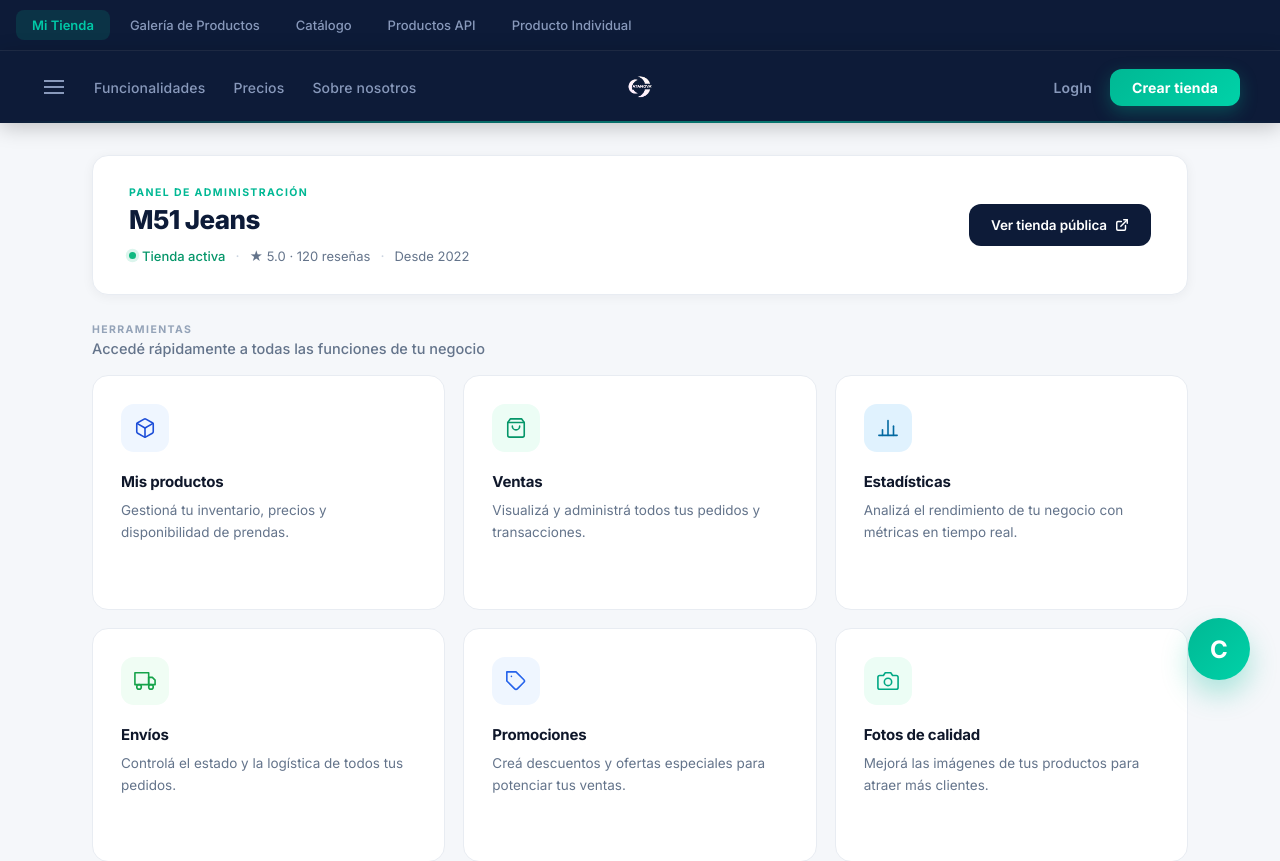
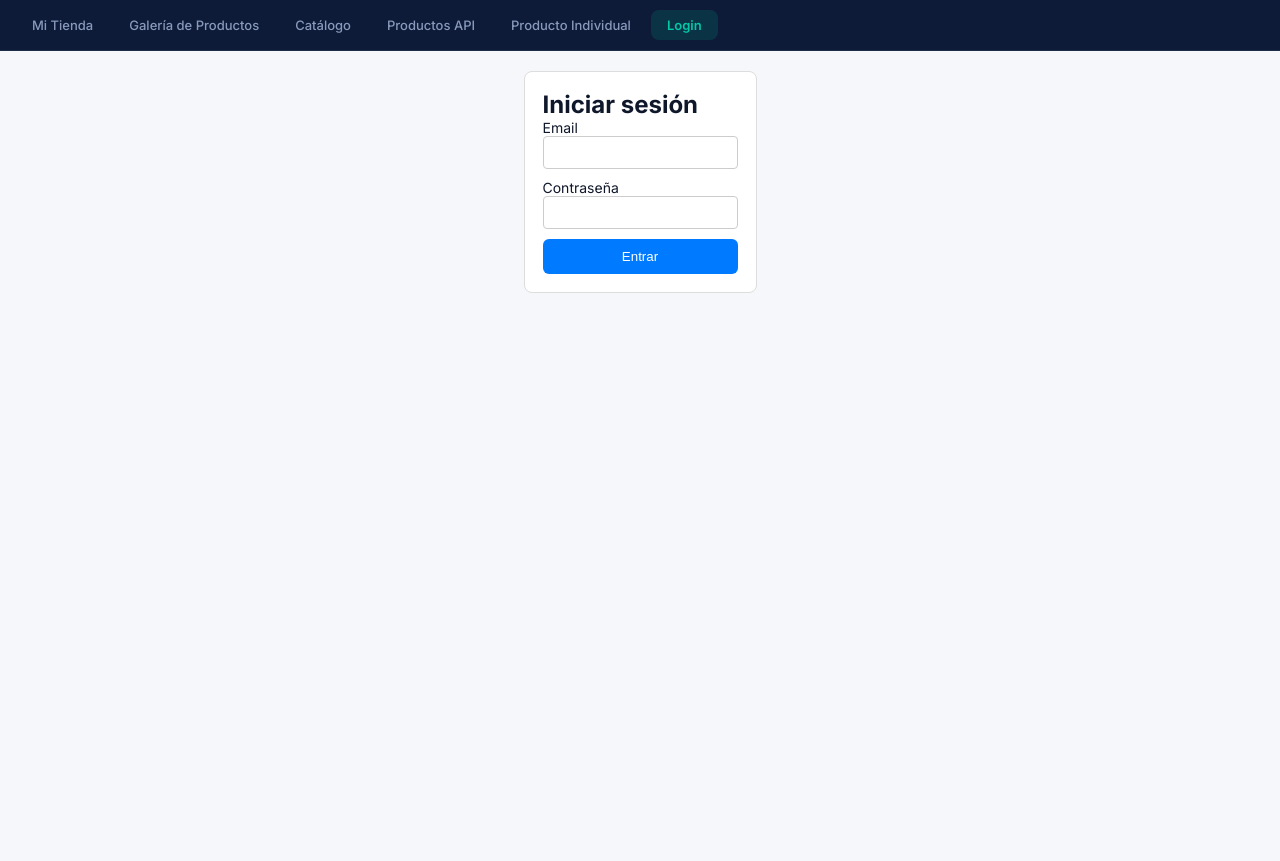
Before and after one commit to tomas-goldentul/Catanova-Frontend, a React (Vite) app: page / in a window 1280 px wide. Shown: the top 861 px of the page. After the commit the page ends 800 px from the top, so only its background shows below. Built offline with nearby package versions, Linux system fonts and the light colour scheme; no server answers.

Commit message:
Creacion de un login simple. No se puede cambiar de pestaña si no esta logeado

```diff
--- a/package.json
+++ b/package.json
@@ -10,6 +10,7 @@
     "preview": "vite preview"
   },
   "dependencies": {
+    "axios": "^1.18.1",
     "react": "^19.2.6",
     "react-dom": "^19.2.6",
     "react-icons": "^5.6.0"
--- a/src/App.jsx
+++ b/src/App.jsx
@@ -1,13 +1,25 @@
-import { useState } from 'react';
+import { useState, useEffect } from 'react';
 import './App.css';
 import MiTienda from './components/MiTienda/MiTienda';
 import GaleriaProductos from './components/GaleriaProductos/GaleriaProductos';
 import Catalogo from './components/Catalogo/Catalogo';
 import Productos from './components/Productos/productos';
 import Producto from './components/Producto/Producto';
+import Login from './components/Login/Login';
 
 function App() {
-  const [tab, setTab] = useState('tienda');
+  const [tab, setTab] = useState('login');
+  const [authenticated, setAuthenticated] = useState(false);
+
+  useEffect(() => {
+    // Always start unauthenticated: clear any stored token/user and force login
+    try {
+      localStorage.removeItem('token');
+      localStorage.removeItem('user');
+    } catch (e) {}
+    setAuthenticated(false);
+    setTab('login');
+  }, []);
 
   return (
     <div className="app-container">
@@ -16,6 +28,7 @@ function App() {
           type="button"
           className={tab === 'tienda' ? 'tab active' : 'tab'}
           onClick={() => setTab('tienda')}
+          disabled={!authenticated}
         >
           Mi Tienda
         </button>
@@ -23,6 +36,7 @@ function App() {
           type="button"
           className={tab === 'galeria' ? 'tab active' : 'tab'}
           onClick={() => setTab('galeria')}
+          disabled={!authenticated}
         >
           Galería de Productos
         </button>
@@ -30,6 +44,7 @@ function App() {
           type="button"
           className={tab === 'catalogo' ? 'tab active' : 'tab'}
           onClick={() => setTab('catalogo')}
+          disabled={!authenticated}
         >
           Catálogo
         </button>
@@ -37,6 +52,7 @@ function App() {
           type="button"
           className={tab === 'productos' ? 'tab active' : 'tab'}
           onClick={() => setTab('productos')}
+          disabled={!authenticated}
         >
           Productos API
         </button>
@@ -44,8 +60,16 @@ function App() {
           type="button"
           className={tab === 'producto' ? 'tab active' : 'tab'}
           onClick={() => setTab('producto')}
+          disabled={!authenticated}
         >
           Producto Individual
+        </button>
+        <button
+          type="button"
+          className={tab === 'login' ? 'tab active' : 'tab'}
+          onClick={() => setTab('login')}
+        >
+          Login
         </button>
       </div>
 
@@ -54,6 +78,7 @@ function App() {
       {tab === 'catalogo' && <Catalogo />}
       {tab === 'productos' && <Productos />}
       {tab === 'producto' && <Producto />}
+      {tab === 'login' && <Login onLogin={() => setAuthenticated(true)} />}
     </div>
   );
 }
--- /dev/null
+++ b/src/api/auth.js
@@ -0,0 +1,75 @@
+const base = import.meta.env.VITE_API_BASE || '';
+
+async function request(path, options = {}) {
+  const url = base + path;
+  // Attach Authorization header automatically if token exists
+  const token = typeof localStorage !== 'undefined' ? localStorage.getItem('token') : null;
+  const headers = Object.assign({}, options.headers || {});
+  if (token && !headers.Authorization && !headers['Authorization']) {
+    headers['Authorization'] = `Bearer ${token}`;
+  }
+  const res = await fetch(url, Object.assign({}, options, { headers }));
+  const text = await res.text().catch(() => '');
+  let json = {};
+  try {
+    json = text ? JSON.parse(text) : {};
+  } catch (e) {
+    json = { raw: text };
+  }
+
+  if (!res.ok) {
+    const message = json.message || json.error || res.statusText || `HTTP ${res.status}`;
+    const err = new Error(message);
+    err.status = res.status;
+    err.body = json;
+    throw err;
+  }
+
+  return json;
+}
+
+export function login(body) {
+  // Try several common login endpoints in case backend uses a prefix
+  const candidates = ['/login', '/auth/login', '/api/login', '/api/auth/login'];
+  let lastErr;
+  return (async () => {
+    for (const path of candidates) {
+      try {
+        return await request(path, {
+          method: 'POST',
+          headers: { 'Content-Type': 'application/json' },
+          body: JSON.stringify(body),
+        });
+      } catch (err) {
+        lastErr = err;
+        console.warn('login attempt failed for', path, err.message || err);
+      }
+    }
+    throw lastErr || new Error('No login endpoint responded');
+  })();
+}
+
+export function registerUsuario(body) {
+  return request('/register/usuario', {
+    method: 'POST',
+    headers: { 'Content-Type': 'application/json' },
+    body: JSON.stringify(body),
+  });
+}
+
+export function registerTienda(body) {
+  return request('/register/tienda', {
+    method: 'POST',
+    headers: { 'Content-Type': 'application/json' },
+    body: JSON.stringify(body),
+  });
+}
+
+export function getPerfil() {
+  return request('/perfil', {
+    method: 'GET',
+    headers: { 'Content-Type': 'application/json' },
+  });
+}
+
+export default { login, registerUsuario, registerTienda };
--- /dev/null
+++ b/src/components/Login/Login.css
@@ -0,0 +1,15 @@
+.login-container{
+  max-width:420px;
+  margin:20px auto;
+  padding:18px;
+  border:1px solid #ddd;
+  border-radius:8px;
+  background:#fff;
+}
+.login-form{display:flex;flex-direction:column;gap:10px}
+.login-form label{font-size:14px;display:flex;flex-direction:column}
+.login-form input{padding:8px;border-radius:4px;border:1px solid #ccc}
+.login-form button{padding:10px;border-radius:6px;border:none;background:#007bff;color:#fff;cursor:pointer}
+.login-form button:disabled{opacity:0.7;cursor:default}
+.login-message{margin-top:10px;color:#333}
+.login-user{margin-top:12px;background:#f7f7f7;padding:8px;border-radius:6px}
--- /dev/null
+++ b/src/components/Login/Login.jsx
@@ -0,0 +1,95 @@
+import { useState } from 'react';
+import './Login.css';
+import { login as apiLogin } from '../../api/auth';
+
+export default function Login({ onLogin }) {
+  const [email, setEmail] = useState('');
+  const [password, setPassword] = useState('');
+  const [loading, setLoading] = useState(false);
+  const [message, setMessage] = useState(null);
+  const [user, setUserLocal] = useState(null);
+
+  const handleSubmit = async (e) => {
+    e.preventDefault();
+    setLoading(true);
+    setMessage(null);
+    try {
+      // Enviamos varias claves por compatibilidad con distintos backends
+      const payload = {
+        email,
+        password,
+        correo: email,
+        contrasena: password,
+        username: email,
+      };
+      console.log('Login payload', payload);
+      const result = await apiLogin(payload);
+      // Expect result to contain token and user info
+      if (result.token) {
+        localStorage.setItem('token', result.token);
+        const finalUser = result.usuario || result.user || null;
+        try {
+          if (finalUser) localStorage.setItem('user', JSON.stringify(finalUser));
+        } catch (e) {}
+        setUserLocal(finalUser);
+        // notify parent app that login was successful
+        if (typeof onLogin === 'function') onLogin();
+      } else {
+        const finalUser = result.usuario || result.user || null;
+        try {
+          if (finalUser) localStorage.setItem('user', JSON.stringify(finalUser));
+        } catch (e) {}
+        setUserLocal(finalUser);
+        // no token received — do not mark as authenticated
+      }
+      setMessage('Login correcto');
+    } catch (err) {
+      console.error('Login error', err);
+      const status = err.status ? ` (status ${err.status})` : '';
+      const body = err.body ? ` — ${JSON.stringify(err.body)}` : '';
+      setMessage((err.message || 'Error en el login') + status + body);
+    } finally {
+      setLoading(false);
+    }
+  };
+
+  return (
+    <div className="login-container">
+      <h2>Iniciar sesión</h2>
+      <form onSubmit={handleSubmit} className="login-form">
+        <label>
+          Email
+          <input
+            type="email"
+            value={email}
+            onChange={(e) => setEmail(e.target.value)}
+            required
+          />
+        </label>
+
+        <label>
+          Contraseña
+          <input
+            type="password"
+            value={password}
+            onChange={(e) => setPassword(e.target.value)}
+            required
+          />
+        </label>
+
+        <button type="submit" disabled={loading}>
+          {loading ? 'Entrando...' : 'Entrar'}
+        </button>
+      </form>
+
+      {message && <p className="login-message">{message}</p>}
+
+      {user && (
+        <div className="login-user">
+          <h3>Usuario</h3>
+          <pre>{JSON.stringify(user, null, 2)}</pre>
+        </div>
+      )}
+    </div>
+  );
+}
```
Also changed, not shown: 2 other files (tests, documents, lock files or other folders).
